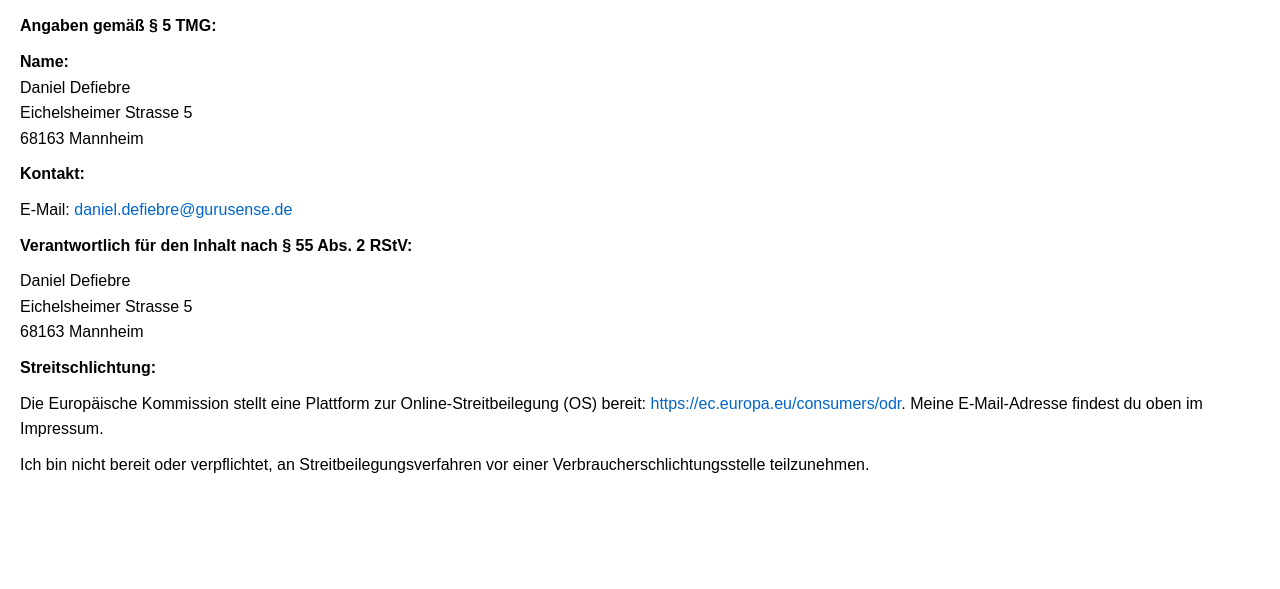
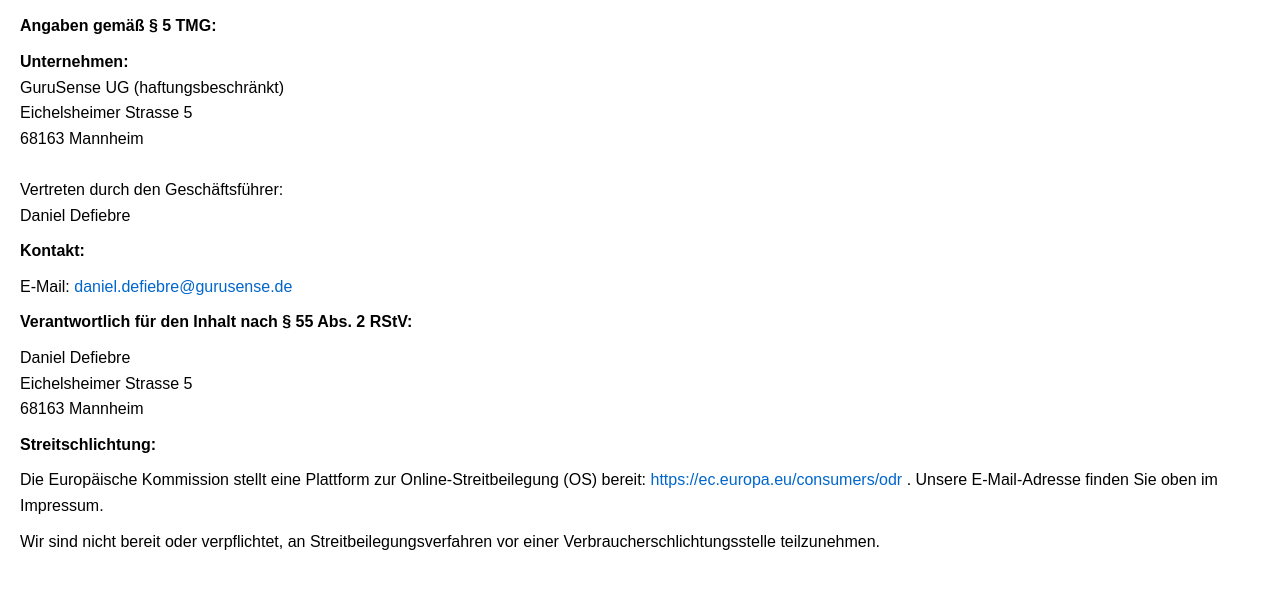
Before and after one commit to DDefiebre/anwalt-guru-impressum, a plain HTML site: page index.html in a window 1280 px wide. Shown: the part 61-650 px from the top of the page. Drawn offline with Linux system fonts and the light colour scheme.

Commit message:
Update index.html

```diff
--- a/index.html
+++ b/index.html
@@ -30,10 +30,12 @@
 <p><strong>Angaben gemäß § 5 TMG:</strong></p>
 
 <p>
-    <strong>Name:</strong><br>
-    Daniel Defiebre<br>
+    <strong>Unternehmen:</strong><br>
+    GuruSense UG (haftungsbeschränkt)<br>
     Eichelsheimer Strasse 5<br>
-    68163 Mannheim
+    68163 Mannheim<br><br>
+    Vertreten durch den Geschäftsführer:<br>
+    Daniel Defiebre
 </p>
 
 <p><strong>Kontakt:</strong></p>
@@ -49,12 +51,13 @@
 <p><strong>Streitschlichtung:</strong></p>
 <p>
     Die Europäische Kommission stellt eine Plattform zur Online-Streitbeilegung (OS) bereit:
-    <a href="https://ec.europa.eu/consumers/odr"
-       target="_blank">https://ec.europa.eu/consumers/odr</a>.
-    Meine E-Mail-Adresse findest du oben im Impressum.
+    <a href="https://ec.europa.eu/consumers/odr" target="_blank" rel="noopener noreferrer">
+        https://ec.europa.eu/consumers/odr
+    </a>.
+    Unsere E-Mail-Adresse finden Sie oben im Impressum.
 </p>
 <p>
-    Ich bin nicht bereit oder verpflichtet, an Streitbeilegungsverfahren vor einer
+    Wir sind nicht bereit oder verpflichtet, an Streitbeilegungsverfahren vor einer
     Verbraucherschlichtungsstelle teilzunehmen.
 </p>
 
```
